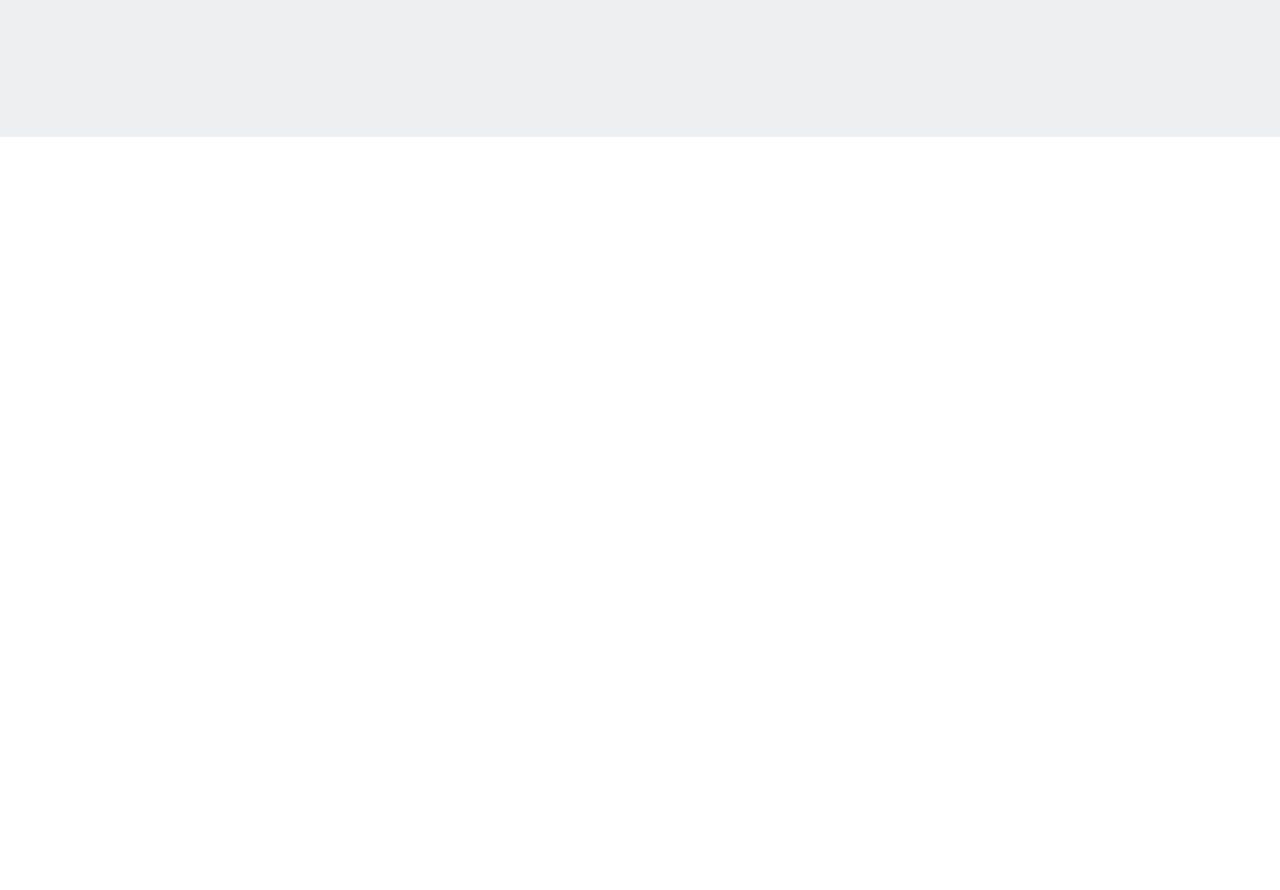
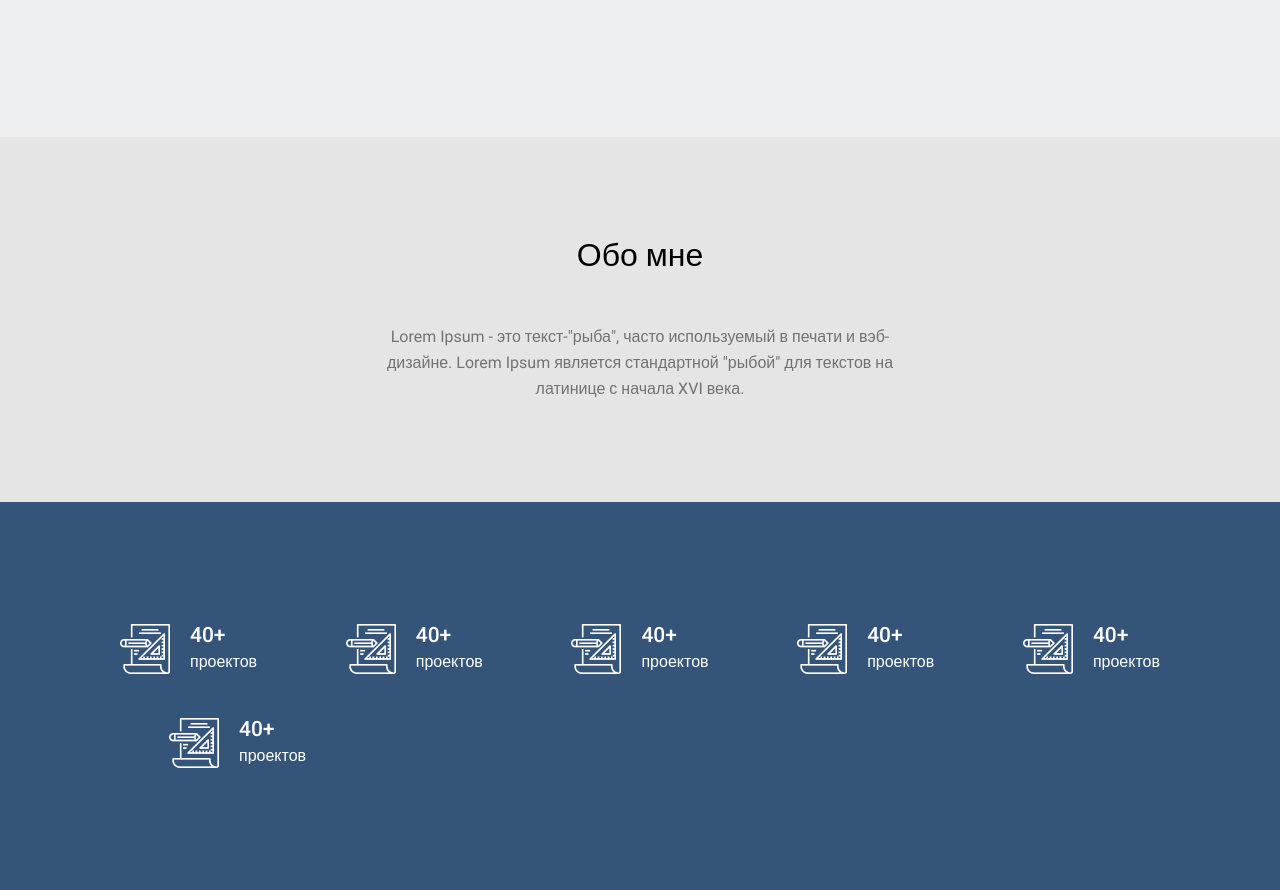
Before and after one commit to Ulugbek-Mominjonov/wd, a plain HTML site: page index.html in a window 1280 px wide. Shown: the part 576-1466 px from the top of the page. Before the commit the page ends 800 px from the top, so only its background shows below. Drawn offline with Linux system fonts and the light colour scheme.

Commit message:
add about and project section

```diff
--- a/css/main.css
+++ b/css/main.css
@@ -74,6 +74,13 @@ img{
   clip: rect(0 0 0 0);
   overflow: hidden;
 }
+.list{
+  padding: 0;
+  margin: 0;
+  display: flex;
+  align-items: center;
+  list-style: none;
+}
 .button{
   display: inline-block;
   padding: 20px 36px;
@@ -83,6 +90,14 @@ img{
   text-decoration: none;
   background-color: var(--active);
   color: var(--button-color);
+}
+.section-title{
+  margin: 0;
+  font-weight: 500;
+  font-size: 32px;
+  line-height: 37px;
+  text-align: center;
+  color: var(--heading-color);
 }
 
 /* SITE HEADER  */
@@ -152,3 +167,56 @@ img{
 .hero-text{
   margin-bottom: 50px;
 }
+
+/* about-section */
+.about-section{
+  padding: 100px 0;
+  background-color: #E5E5E5;
+}
+.about-box{
+  max-width: 540px;
+  margin: 0 auto;
+  text-align: center;
+}
+.about-info{
+  margin-top: 50px;
+  margin-bottom: 0;
+}
+
+/* project-section */
+.project-section{
+  padding: 100px 0;
+  background-color: #34547A;
+}
+.project-list{
+  padding: 0 20px;
+  flex-wrap: wrap;
+  justify-content: space-between;
+}
+.project-item{
+  display: flex;
+  align-items: center;
+}
+.project-item + .project-item{
+  margin-left: 49px;
+}
+.project-item::before{
+  content: "";
+  width: 50px;
+  height: 50px;
+  margin-right: 20px;
+  background-image: url("../img/project-img.png");
+  background-position: center;
+  background-size: contain;
+}
+.project-name{
+  font-weight: 500;
+  font-size: 21px;
+  line-height: 25px;
+  color: #FFFFFF;
+}
+.project-name > span{
+  font-weight: 400;
+  font-size: 16px;
+  line-height: 26px;
+}
--- a/index.html
+++ b/index.html
@@ -51,7 +51,43 @@
       </div>
     </section>
 
+    <!-- About section  -->
+    <section class="about-section">
+      <div class="about-box">
+        <h2 class="about-title section-title">Обо мне</h2>
+        <p class="about-info">
+          Lorem Ipsum - это текст-"рыба", часто используемый в печати и вэб-дизайне. Lorem Ipsum является стандартной "рыбой" для текстов на латинице с начала XVI века.
+        </p>
+      </div>
+    </section>
 
+    <!-- My project -->
+    <section class="project-section">
+      <div class="container">
+        <h2 class="visually-hidden">My projects</h2>
+        <ul class="project-list list">
+          <li class="project-item">
+            <h3 class="project-name">40+ <br><span>проектов</span></h3>
+          </li>
+          <li class="project-item">
+            <h3 class="project-name">40+ <br><span>проектов</span></h3>
+          </li>
+          <li class="project-item">
+            <h3 class="project-name">40+ <br><span>проектов</span></h3>
+          </li>
+          <li class="project-item">
+            <h3 class="project-name">40+ <br><span>проектов</span></h3>
+          </li>
+          <li class="project-item">
+            <h3 class="project-name">40+ <br><span>проектов</span></h3>
+          </li>
+          <li class="project-item">
+            <h3 class="project-name">40+ <br><span>проектов</span></h3>
+          </li>
+        </ul>
+      </div>
+    </section>
+  </main>
 
 
 
```
Also changed, not shown: img/project-img.png (added).
